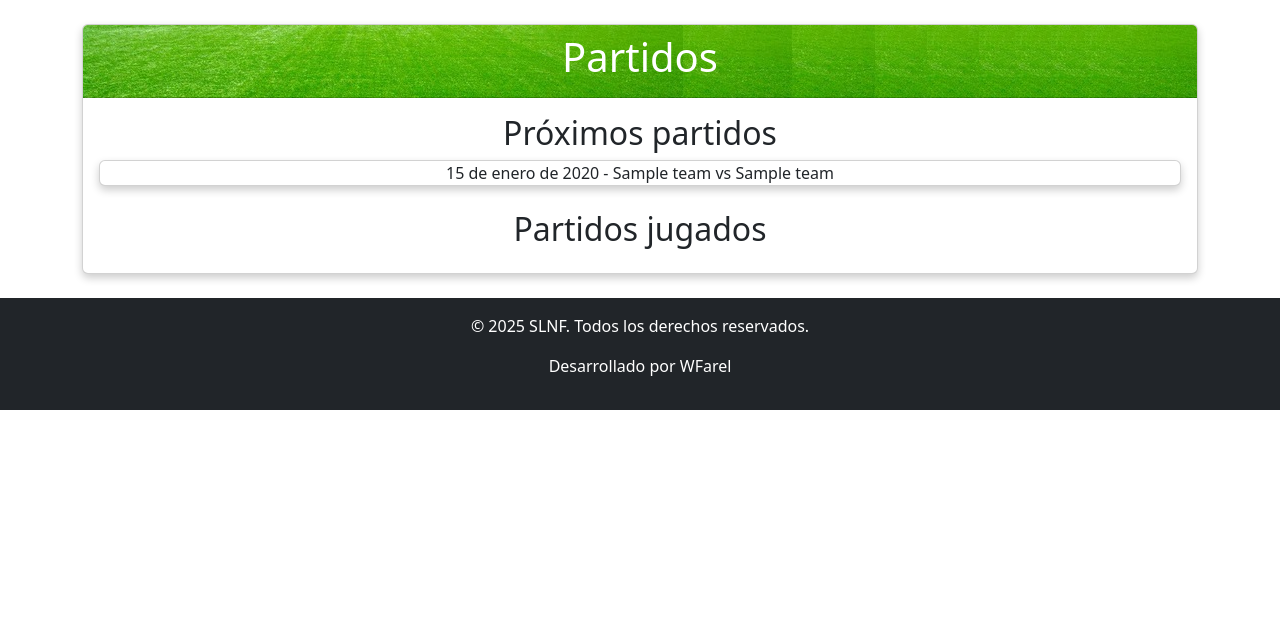
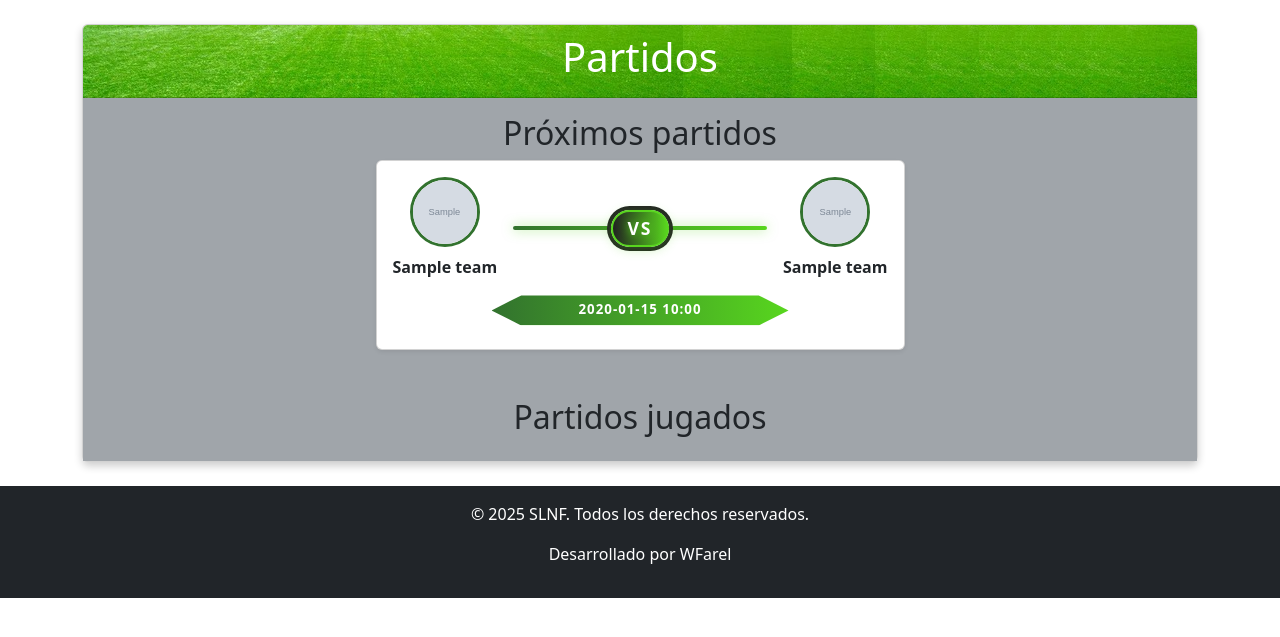
Before and after one commit to wfarelt/CAMPEONATO, a Django app: page /matches/ in a window 1280 px wide. Shown: the part 56-693 px from the top of the page. Run offline with Django 5.2, Linux system fonts and the light colour scheme; tables that the repository leaves empty hold one stand-in row (values such as "Sample post"); grey boxes marked "Sample" are stand-in pictures.

```diff
--- a/static/tournament/css/style.css
+++ b/static/tournament/css/style.css
@@ -60,3 +60,7 @@ a:hover {
     font-weight: bold;
     color:#7dd869;
 }
+
+.card .rounded-circle {
+    border: 3px solid #32722e;
+}
--- a/tournament/templates/tournament/base.html
+++ b/tournament/templates/tournament/base.html
@@ -12,6 +12,11 @@
     <link rel="stylesheet" href="{% static 'tournament/css/style.css' %}">
     <!-- Font Awesome -->
     <link rel="stylesheet" href="https://cdnjs.cloudflare.com/ajax/libs/font-awesome/4.7.0/css/font-awesome.min.css">
+
+
+    {% block styles %}
+    {% endblock %}
+
 
 </head>
 <body>
--- a/tournament/templates/tournament/matches.html
+++ b/tournament/templates/tournament/matches.html
@@ -1,6 +1,70 @@
 {% extends "tournament/base.html" %}
 
 {% load static %}
+
+{% block styles %}
+<style>
+.card-body {
+    background-color: #a0a5aa; /* Fondo claro */
+}
+
+.vs-futurista-container {
+    min-width: 60px;      /* Puedes reducir más si quieres */
+    height: 30px;         /* Antes 10px, ahora 30px para mejor proporción */
+    position: relative;
+    z-index: 1;
+}
+
+.vs-line {
+    position: absolute;
+    top: 50%;
+    left: 0;
+    right: 0;
+    height: 4px;
+    background: linear-gradient(90deg, #32722e 0%, #58d61e 100%);
+    border-radius: 3px;
+    z-index: 1;
+    transform: translateY(-50%);
+    box-shadow: 0 0 12px #58d61e88;
+}
+
+.vs-pill {
+    position: relative;
+    z-index: 2;
+    background: linear-gradient(90deg, #222 0%, #58d61e 100%);
+    color: #fff;
+    border-radius: 30px;
+    padding: 0.2em 0.8em; /* Menos padding */
+    font-size: 1.1rem;    /* Más pequeño */
+    font-weight: bold;
+    letter-spacing: 2px;
+    box-shadow: 0 2px 12px #58d61e55, 0 0 0 4px #222;
+    border: 2px solid #58d61e;
+    text-shadow: 0 0 8px #58d61e;
+}
+
+.hex-date {
+    display: flex;
+    align-items: center;
+    justify-content: center;
+    width: 60%;
+    height: 30px;
+    background: linear-gradient(90deg, #32722e 0%, #58d61e 100%);
+    color: #fff;
+    font-weight: bold;
+    clip-path: polygon(
+        10% 0%, 90% 0%,
+        100% 50%,
+        90% 100%, 10% 100%,
+        0% 50%
+    );
+    box-shadow: 0 2px 8px #58d61e55;
+    margin-bottom: 8px;
+    font-size: 0.95rem;
+    letter-spacing: 1px;
+}
+</style>
+{% endblock %}
 
 {% block content %}
 <div class="card-header">
@@ -8,12 +72,54 @@
 </div>
 <div class="card-body text-center">
     <h2>Próximos partidos</h2>
-
-    {% for match in matches_pending %}
-    <div class="card">
-        {{ match.date }} - {{ match.home_team }} vs {{ match.away_team }}
+    <div class="row justify-content-center">
+        {% for match in matches_pending %}
+        <div class="col-md-6 mb-4">
+            <div class="card shadow-sm p-3">
+                <div class="d-flex align-items-center justify-content-between">
+                    <!-- Equipo local -->
+                    <div class="text-center">
+                        <img src="{{ match.home_team_logo }}" alt="{{ match.home_team }}" class="rounded-circle" style="width:70px; height:70px; object-fit:cover; border:3px solid #32722e;">
+                        <div class="fw-bold mt-2">{{ match.home_team }}</div>
+                        <div>
+                            {% for res in match.home_team_last_results %}
+                                <span class="badge
+                                    {% if res == 'G' %}bg-success
+                                    {% elif res == 'E' %}bg-secondary
+                                    {% elif res == 'P' %}bg-danger
+                                    {% endif %} mx-1">{{ res }}</span>
+                            {% endfor %}
+                        </div>
+                    </div>
+                    <!-- VS con línea futurista -->
+                    <div class="vs-futurista-container flex-grow-1 d-flex align-items-center justify-content-center position-relative mx-3">
+                        <div class="vs-line"></div>
+                        <span class="vs-pill">VS</span>
+                    </div>
+                    <!-- Equipo visitante -->
+                    <div class="text-center">
+                        <img src="{{ match.away_team_logo }}" alt="{{ match.away_team }}" class="rounded-circle" style="width:70px; height:70px; object-fit:cover; border:3px solid #32722e;">
+                        <div class="fw-bold mt-2">{{ match.away_team }}</div>
+                        <div>
+                            {% for res in match.away_team_last_results %}
+                                <span class="badge
+                                    {% if res == 'G' %}bg-success
+                                    {% elif res == 'E' %}bg-secondary
+                                    {% elif res == 'P' %}bg-danger
+                                    {% endif %} mx-1">{{ res }}</span>
+                            {% endfor %}
+                        </div>
+                    </div>
+                </div>
+                <div class="d-flex justify-content-center mt-3">
+                    <div class="hex-date">
+                        <small>{{ match.date }}</small>
+                    </div>
+                </div>
+            </div>
+        </div>
+        {% endfor %}
     </div>
-    {% endfor %}
 
     <br>
     <h2>Partidos jugados</h2>
--- a/tournament/views.py
+++ b/tournament/views.py
@@ -1,6 +1,8 @@
 from django.shortcuts import render, redirect
 from django.db.models import Sum, F, Q
 from .models import Team, Player, Match
+from django.utils import timezone
+
 # Create your views here.
 
 # home
@@ -54,7 +56,53 @@ def standings_view(request):
 
 # Mostrar lista de partidos pendientes
 
+
+
+def get_last_results(team, exclude_match=None, n=5):
+    # Busca los últimos n partidos terminados del equipo, excluyendo el partido actual si se indica
+    matches = Match.objects.filter(
+        ((Q(home_team=team) | Q(away_team=team)) & Q(status='finished'))
+    )
+    if exclude_match:
+        matches = matches.exclude(pk=exclude_match.pk)
+    matches = matches.order_by('-date', '-time')[:n]
+    results = []
+    for m in matches:
+        if m.home_team == team:
+            if m.home_score > m.away_score:
+                results.append('G')
+            elif m.home_score == m.away_score:
+                results.append('E')
+            else:
+                results.append('P')
+        else:
+            if m.away_score > m.home_score:
+                results.append('G')
+            elif m.away_score == m.home_score:
+                results.append('E')
+            else:
+                results.append('P')
+    return results
+
 def matches(request):
-    matches_pending = Match.objects.filter(status='scheduled')
-    matches_finished = Match.objects.filter(status='finished').order_by('date')
-    return render(request, 'tournament/matches.html', {'matches_pending': matches_pending, 'matches_finished': matches_finished})
+    matches_pending = Match.objects.filter(status='scheduled').order_by('date', 'time')
+    matches_finished = Match.objects.filter(status='finished').order_by('date', 'time')
+
+    matches_pending_list = []
+    for match in matches_pending:
+        home_logo = match.home_team.logo.url if match.home_team.logo else '/static/tournament/img/default_logo.jpg'
+        away_logo = match.away_team.logo.url if match.away_team.logo else '/static/tournament/img/default_logo.jpg'
+        matches_pending_list.append({
+            'home_team': match.home_team.name,
+            'home_team_logo': home_logo,
+            'home_team_last_results': get_last_results(match.home_team, exclude_match=match),
+            'away_team': match.away_team.name,
+            'away_team_logo': away_logo,
+            'away_team_last_results': get_last_results(match.away_team, exclude_match=match),
+            'date': f"{match.date} {match.time.strftime('%H:%M')}",
+        })
+
+    return render(request, 'tournament/matches.html', {
+        'matches_pending': matches_pending_list,
+        'matches_finished': matches_finished,
+    })
```
